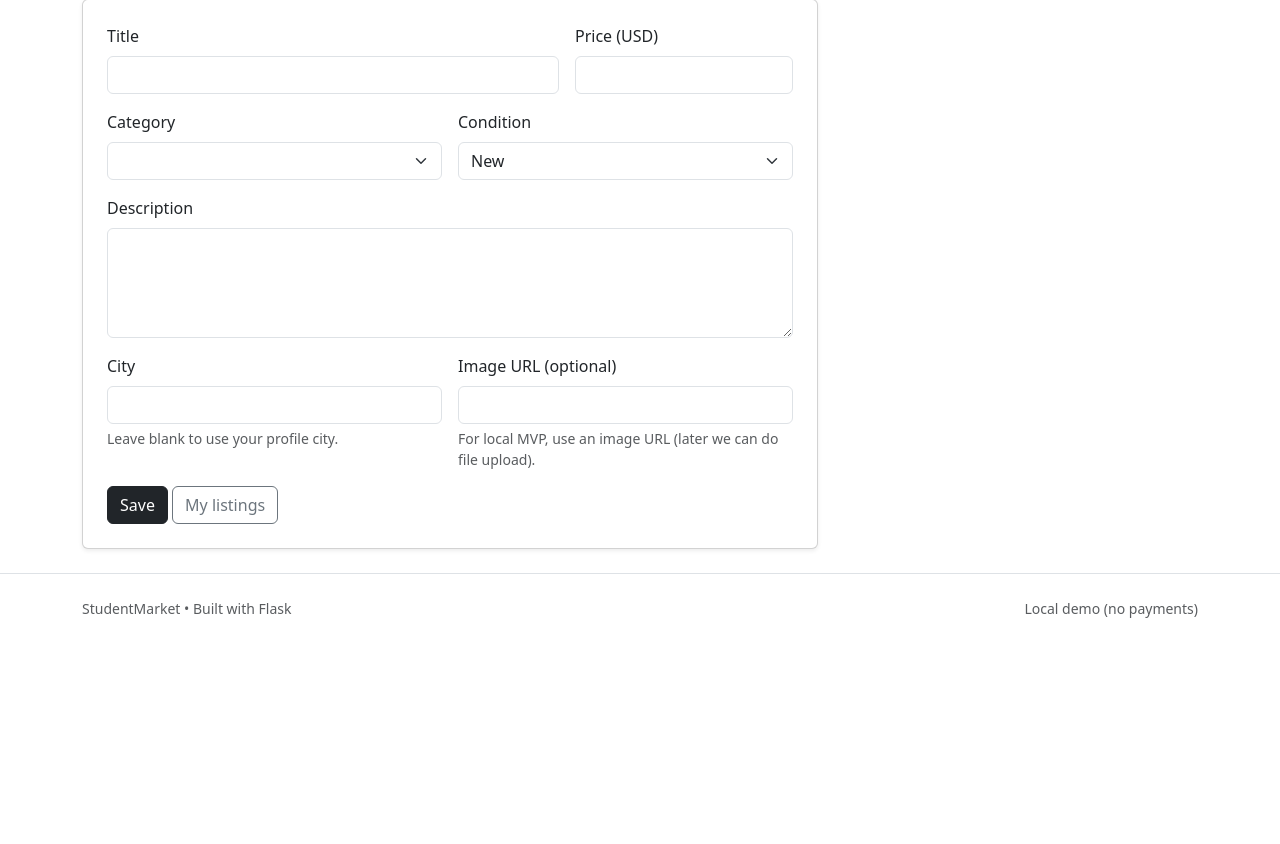
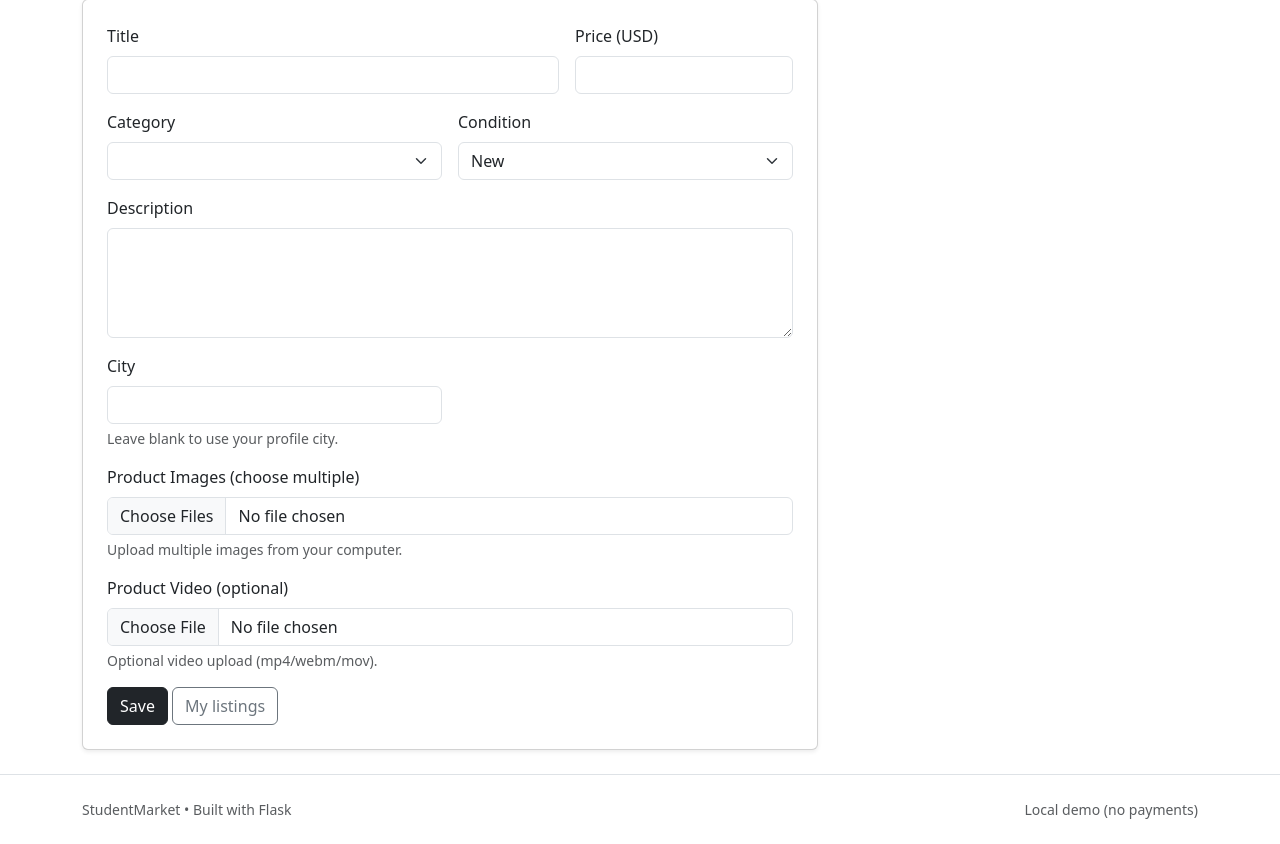
Before and after one commit to ashikalishaik/intl_student_marketplace_repo, a Flask app: page /market/sell in a window 1280 px wide. Shown: the part 134-978 px from the top of the page. Before the commit the page ends 752 px from the top, so only its background shows below. Run offline with Flask 3, Linux system fonts and the light colour scheme; the visitor is signed in with stand-in values (Sample User, id 1); data that the repository does not hold is empty; some libraries are stand-ins or nearby versions.

Commit message:
Add local file uploads for product images and video

```diff
--- a/app/config.py
+++ b/app/config.py
@@ -3,7 +3,13 @@ from dotenv import load_dotenv
 
 load_dotenv()
 
+BASE_DIR = os.path.abspath(os.path.dirname(__file__))
+
 class Config:
     SECRET_KEY = os.getenv("SECRET_KEY", "dev-secret-change-me")
     SQLALCHEMY_DATABASE_URI = os.getenv("DATABASE_URL", "sqlite:///app.db")
     SQLALCHEMY_TRACK_MODIFICATIONS = False
+
+    # Upload settings
+    MAX_CONTENT_LENGTH = 50 * 1024 * 1024  # 50MB max request size
+    UPLOAD_FOLDER = os.path.join(BASE_DIR, "static", "uploads")
--- a/app/forms.py
+++ b/app/forms.py
@@ -1,6 +1,8 @@
 from flask_wtf import FlaskForm
 from wtforms import StringField, PasswordField, SubmitField, TextAreaField, DecimalField, SelectField, IntegerField
 from wtforms.validators import DataRequired, Email, Length, EqualTo, NumberRange
+from flask_wtf.file import FileField, FileAllowed
+from wtforms import MultipleFileField
 
 class RegisterForm(FlaskForm):
     name = StringField("Name", validators=[DataRequired(), Length(max=120)])
@@ -24,8 +26,19 @@ class ProductForm(FlaskForm):
     condition = SelectField("Condition", choices=[("New","New"), ("Like New","Like New"), ("Used","Used")])
     city = StringField("City", validators=[Length(max=120)])
     category_id = SelectField("Category", coerce=int, validators=[DataRequired()])
-    image_url = StringField("Image URL (optional)", validators=[Length(max=500)])
+
+    images = MultipleFileField(
+        "Product Images (choose multiple)",
+        validators=[FileAllowed(["jpg", "jpeg", "png", "webp"], "Images only!")]
+    )
+
+    video = FileField(
+        "Product Video (optional)",
+        validators=[FileAllowed(["mp4", "webm", "mov"], "MP4/WEBM/MOV only!")]
+    )
+
     submit = SubmitField("Save")
+
 
 class ArticleForm(FlaskForm):
     title = StringField("Title", validators=[DataRequired(), Length(max=250)])
--- a/app/routes/marketplace.py
+++ b/app/routes/marketplace.py
@@ -2,9 +2,13 @@ from decimal import Decimal
 from flask import Blueprint, render_template, redirect, url_for, flash, request, abort
 from flask_login import login_required, current_user
 from ..extensions import db
-from ..models import Product, Category, ProductImage, Cart, CartItem, Order, OrderItem, Conversation, Message
+from ..models import Product, Category, ProductMedia, Cart, CartItem, Order, OrderItem, Conversation, Message
 from ..forms import ProductForm, MessageForm
 from ..utils import admin_required
+import os
+from werkzeug.utils import secure_filename
+from flask import current_app
+
 
 market_bp = Blueprint("market", __name__, url_prefix="/market")
 
@@ -52,6 +56,52 @@ def sell():
         )
         db.session.add(product)
         db.session.commit()
+
+        # Create folder: app/static/uploads/products/<product_id>/
+        upload_root = current_app.config["UPLOAD_FOLDER"]
+        product_dir = os.path.join(upload_root, "products", str(product.id))
+        os.makedirs(product_dir, exist_ok=True)
+
+        # Save images
+        images = form.images.data or []
+        saved_any = False
+        for idx, file in enumerate(images):
+            if not file:
+                continue
+            filename = secure_filename(file.filename)
+            if not filename:
+                continue
+
+            file_path = os.path.join(product_dir, filename)
+            file.save(file_path)
+
+            rel_path = f"uploads/products/{product.id}/{filename}"
+            db.session.add(ProductMedia(
+                product_id=product.id,
+                media_type="image",
+                url=url_for("static", filename=rel_path),
+                sort_order=idx
+            ))
+            saved_any = True
+
+        # Save video (optional)
+        video = form.video.data
+        if video and video.filename:
+            vname = secure_filename(video.filename)
+            vpath = os.path.join(product_dir, vname)
+            video.save(vpath)
+
+            rel_path = f"uploads/products/{product.id}/{vname}"
+            db.session.add(ProductMedia(
+                product_id=product.id,
+                media_type="video",
+                url=url_for("static", filename=rel_path),
+                sort_order=999
+            ))
+            saved_any = True
+
+        db.session.commit()
+
 
         if form.image_url.data.strip():
             img = ProductImage(product_id=product.id, image_url=form.image_url.data.strip())
--- a/app/templates/marketplace/sell.html
+++ b/app/templates/marketplace/sell.html
@@ -6,7 +6,7 @@
   <div class="col-lg-8">
     <div class="card shadow-sm mt-3">
       <div class="card-body p-4">
-        <form method="post">
+        <form method="post" enctype="multipart/form-data">
           {{ form.hidden_tag() }}
           <div class="row g-3">
             <div class="col-md-8">
@@ -34,11 +34,17 @@
               {{ form.city(class="form-control") }}
               <div class="form-text">Leave blank to use your profile city.</div>
             </div>
-            <div class="col-md-6">
-              {{ form.image_url.label(class="form-label") }}
-              {{ form.image_url(class="form-control") }}
-              <div class="form-text">For local MVP, use an image URL (later we can do file upload).</div>
+            <div class="col-12">
+              {{ form.images.label(class="form-label") }}
+              {{ form.images(class="form-control", multiple=True) }}
+              <div class="form-text">Upload multiple images from your computer.</div>
             </div>
+            <div class="col-12">
+              {{ form.video.label(class="form-label") }}
+              {{ form.video(class="form-control") }}
+              <div class="form-text">Optional video upload (mp4/webm/mov).</div>
+            </div>
+
           </div>
           <div class="mt-3">
             {{ form.submit(class="btn btn-dark") }}
```
Also changed, not shown: app/templates/marketplace/product_detail.html (+25 -2 lines).
